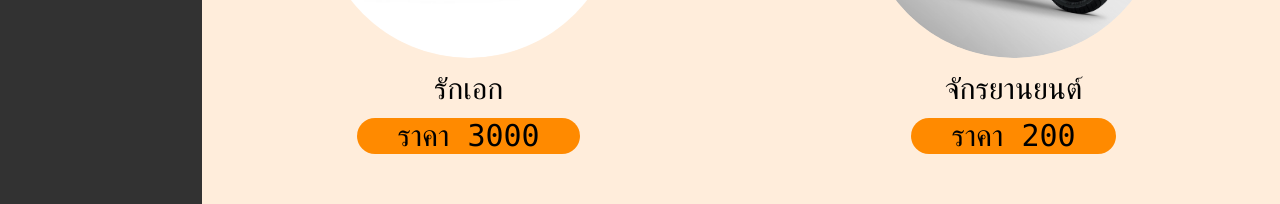
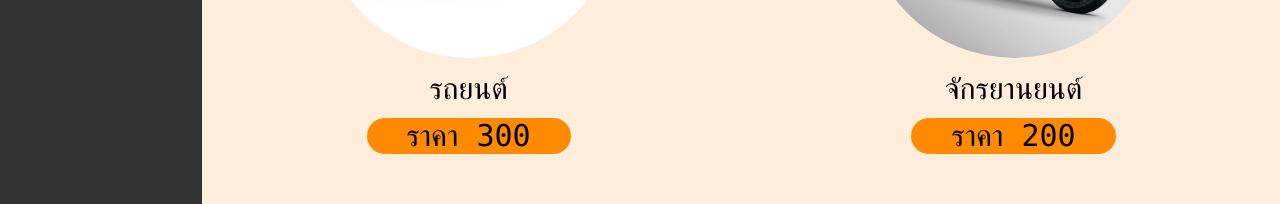
Before and after one commit to mycomputer001/carcare, a Vue app in the folder packages/frontend/: page /firstpage in a window 1280 px wide. Shown: the part 370-574 px from the top of the page. Built offline with nearby package versions, Linux system fonts and the light colour scheme; what vue-mdijs would draw is missing.

Commit message:
แก้จากรักเอกเป็นรถยนต์
เพิ่มเวลาในช่อง การจอง

```diff
--- a/packages/frontend/src/views/buypage.vue
+++ b/packages/frontend/src/views/buypage.vue
@@ -40,6 +40,10 @@
           วัน
         </div>
         <input type="date" class="ring-black ring-2 w-1/2 rounded" v-model="date">
+        <div class="">
+          เวลา
+        </div>
+        <input type="time" class="ring-black ring-2 w-1/2 rounded" v-model="date">
         <div class="w-full justify-end">
           <button class="rounded w-min px-2 hover:bg-orange-600 bg-main inline-block" @click="reserveUser">
             ยืนยัน
--- a/packages/frontend/src/views/firstpage.vue
+++ b/packages/frontend/src/views/firstpage.vue
@@ -6,13 +6,13 @@
         <img src="@/assets/car1.png" width="300" height="auto" alt="logo" class="mx-auto rounded-full">
         <img src="@/assets/car2.png" width="300" height="auto" alt="logo" class="mx-auto rounded-full">
         <div class="">
-          รักเอก
+          รถยนต์
         </div>
         <div class="">
           จักรยานยนต์
         </div>
         <router-link to="/buypage" class="hover:bg-orange-600 bg-main w-max px-10 mx-auto font-mono rounded-full">
-          ราคา 3000
+          ราคา 300
         </router-link>
         <router-link to="/buypage" class="hover:bg-orange-600 bg-main w-max px-10 mx-auto font-mono rounded-full">
           ราคา 200
```
